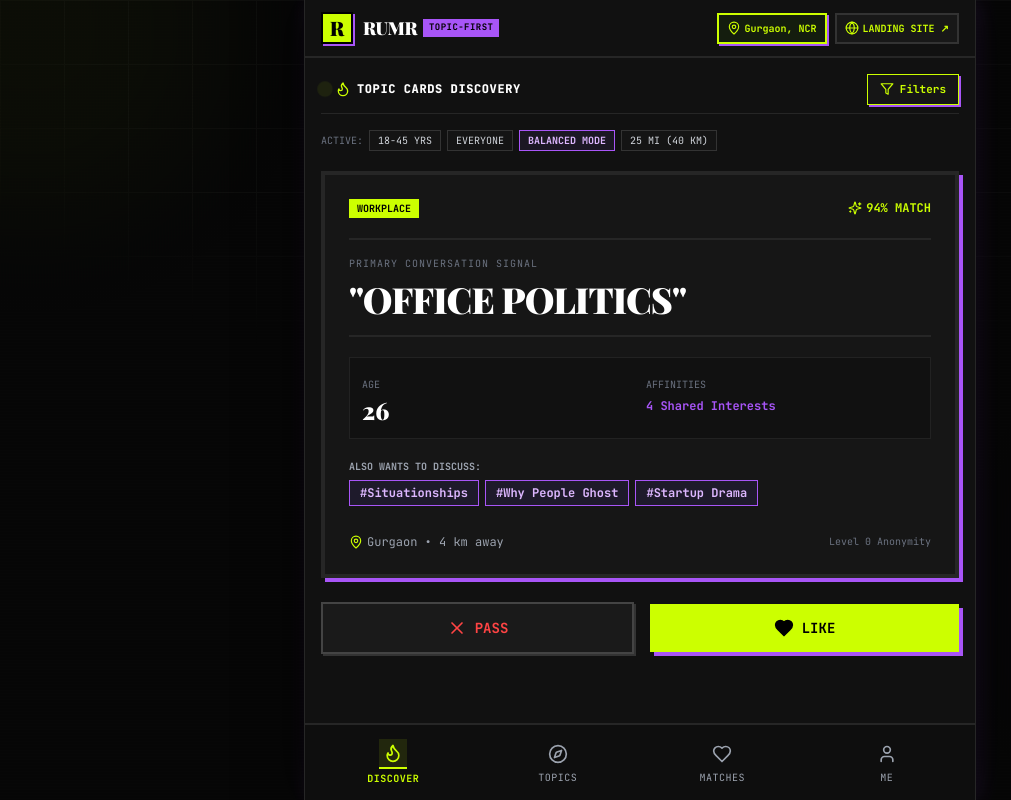
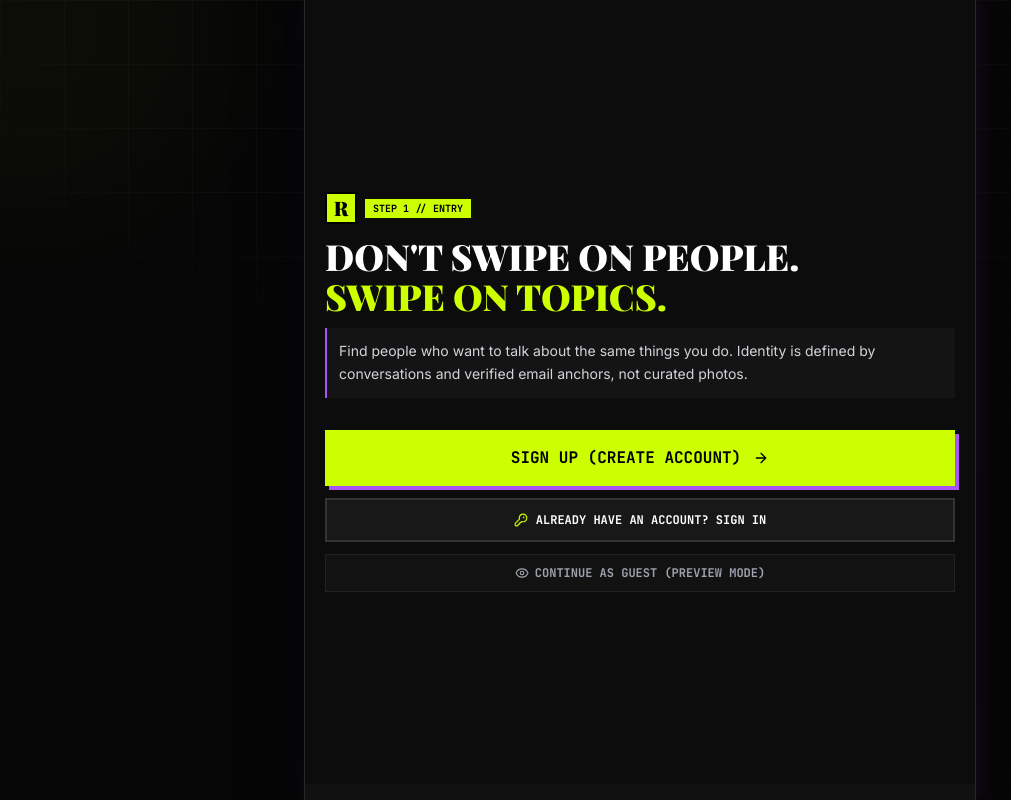
Before and after one commit to thakurcodeshere/Rumr, a React (Vite) app: page / in a window 1280 px wide. Shown: the whole page, without its empty margins (0-1011 px from the left). Built offline with nearby package versions, Linux system fonts and the light colour scheme; the HTML template or start-up script is replaced by a standard one; a web font is replaced by a local one.

Commit message:
fix(onboarding): start app on onboarding pipeline instead of feed deck

```diff
--- a/src/App.tsx
+++ b/src/App.tsx
@@ -18,6 +18,8 @@ import { BrowserLocationModal } from './components/ui/BrowserLocationModal';
 
 const LocationPromptManager: React.FC = () => {
   const {
+    currentView,
+    isRegistered,
     userLocation,
     updateUserLocation,
     isLocationModalOpen,
@@ -25,7 +27,9 @@ const LocationPromptManager: React.FC = () => {
   } = useApp();
 
   React.useEffect(() => {
-    // Automatically prompt mobile and tablet browser users on initial load
+    // Only prompt mobile browser users when inside the app (not during onboarding flow)
+    if (currentView === 'onboarding' || !isRegistered) return;
+
     if (typeof window !== 'undefined') {
       const alreadyPrompted = localStorage.getItem('rumr_location_prompted');
       const isMobileUA = /android|iphone|ipad|ipod|blackberry|iemobile|opera mini|mobile|tablet/i.test(navigator.userAgent || '');
@@ -37,7 +41,7 @@ const LocationPromptManager: React.FC = () => {
         setIsLocationModalOpen(true);
       }
     }
-  }, []);
+  }, [currentView, isRegistered]);
 
   return (
     <BrowserLocationModal
--- a/src/components/layout/AppHeader.tsx
+++ b/src/components/layout/AppHeader.tsx
@@ -6,6 +6,7 @@ import { BrutalistBadge } from '../ui/BrutalistBadge';
 export const AppHeader: React.FC = () => {
   const {
     currentView,
+    isRegistered,
     navigate,
     user,
     isMobileFrame,
@@ -14,6 +15,8 @@ export const AppHeader: React.FC = () => {
     userLocation,
     openLocationPrompt
   } = useApp();
+
+  if (!isRegistered || currentView === 'onboarding') return null;
 
   return (
     <header className="bg-[#111111] border-b-2 border-[#262626] px-4 py-3 sticky top-0 z-30">
--- a/src/lib/store.tsx
+++ b/src/lib/store.tsx
@@ -81,7 +81,7 @@ interface AppContextType {
 const AppContext = createContext<AppContextType | null>(null);
 
 export const AppProvider: React.FC<{ children: React.ReactNode }> = ({ children }) => {
-  const [isRegistered, setIsRegistered] = useState<boolean>(true);
+  const [isRegistered, setIsRegistered] = useState<boolean>(false);
   const [isGuest, setIsGuest] = useState<boolean>(false);
   const [guestLock, setGuestLock] = useState<{ isOpen: boolean; featureName: string; description: string } | null>(null);
 
@@ -102,7 +102,7 @@ export const AppProvider: React.FC<{ children: React.ReactNode }> = ({ children
   const dismissGuestLock = () => {
     setGuestLock(null);
   };
-  const [currentView, setCurrentView] = useState<ViewType>('feed');
+  const [currentView, setCurrentView] = useState<ViewType>('onboarding');
 
   const resetToBeforeRegister = () => {
     setIsRegistered(false);
```
